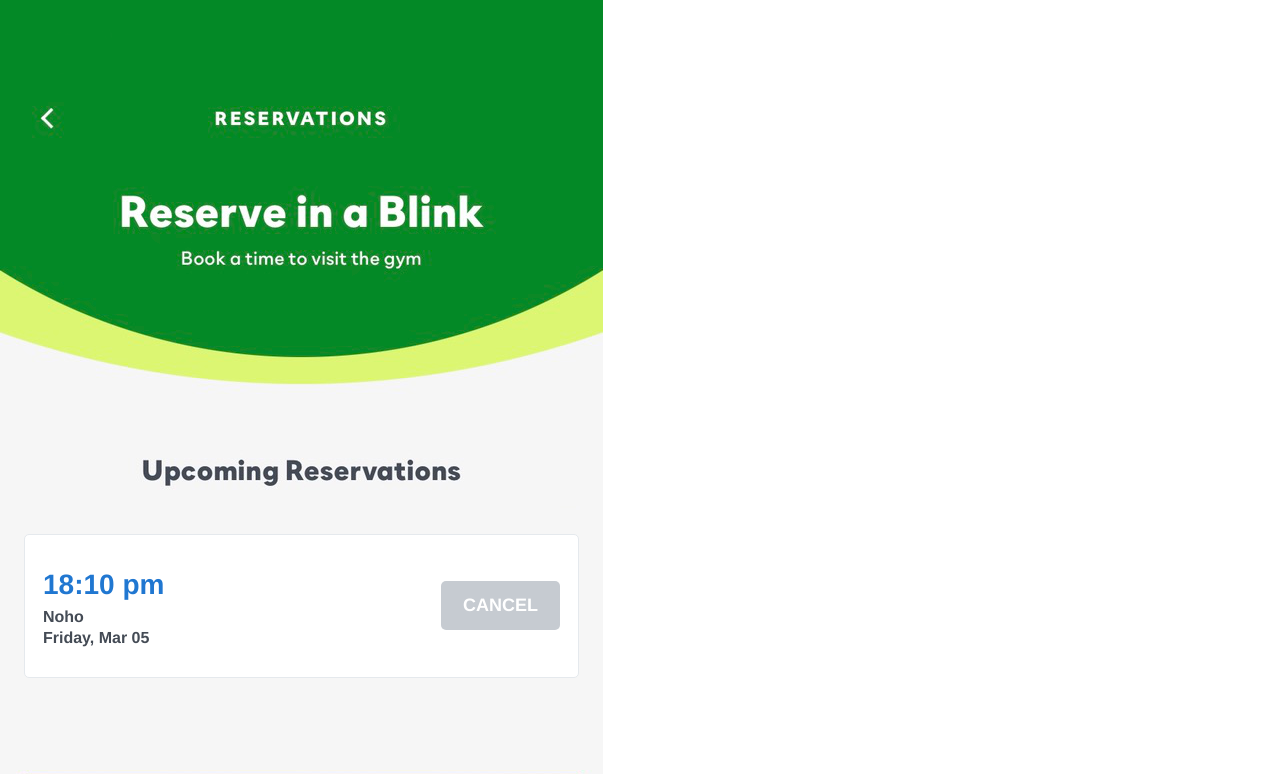
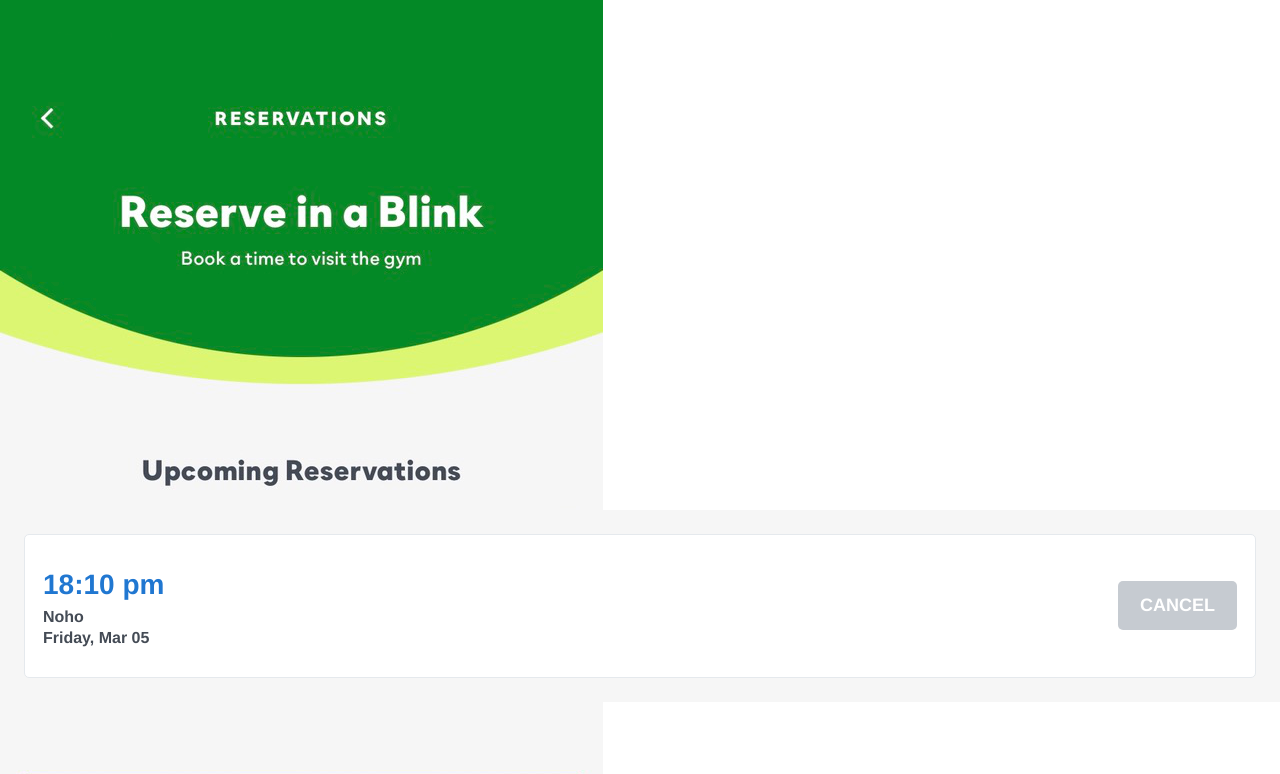
Before and after one commit to tiabas/tiabas.github.io, a plain HTML site: page index.html in a window 1280 px wide. Shown: the top 774 px of the page. Drawn offline with Linux system fonts and the light colour scheme.

Commit message:
Fix meta

```diff
--- a/index.html
+++ b/index.html
@@ -2,7 +2,7 @@
 
 <head>
   <meta name="apple-mobile-web-app-title" content="Blink Reservation">
-  <meta name=”apple-mobile-web-app-capable” content=”yes”>
+  <meta name="apple-mobile-web-app-capable" content="yes">
   <meta name="apple-mobile-web-app-status-bar-style" content="black">
   <meta name="viewport" content="width=device-width, initial-scale=1.0, maximum-scale=1.0, user-scalable=no">
   <title></title>
@@ -23,7 +23,7 @@
     }
 
     .card {
-      width: 603px;
+      width: 100%;
       overflow: hidden;
     }
 
```
